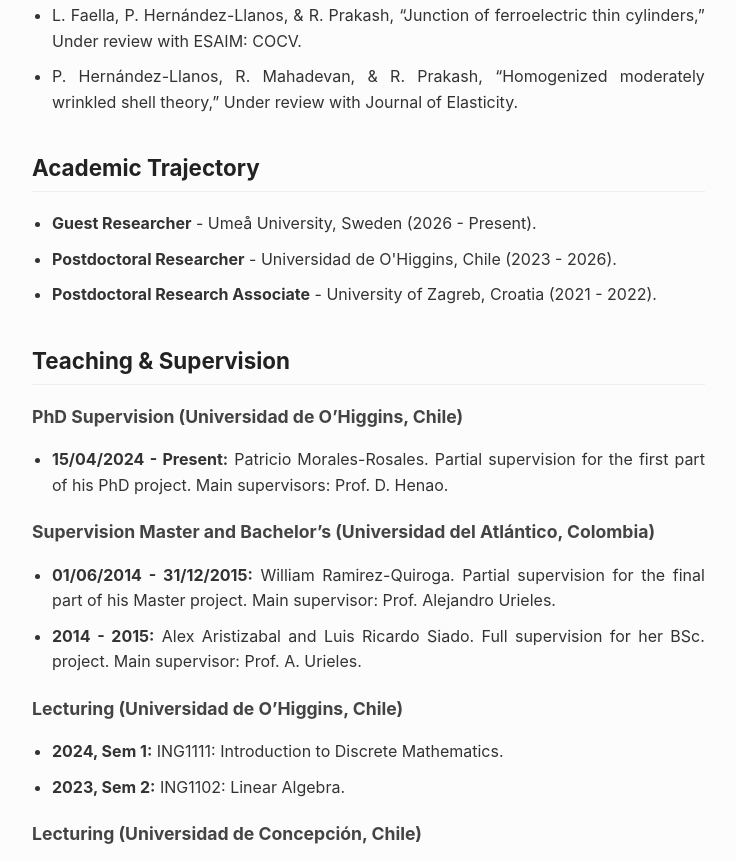
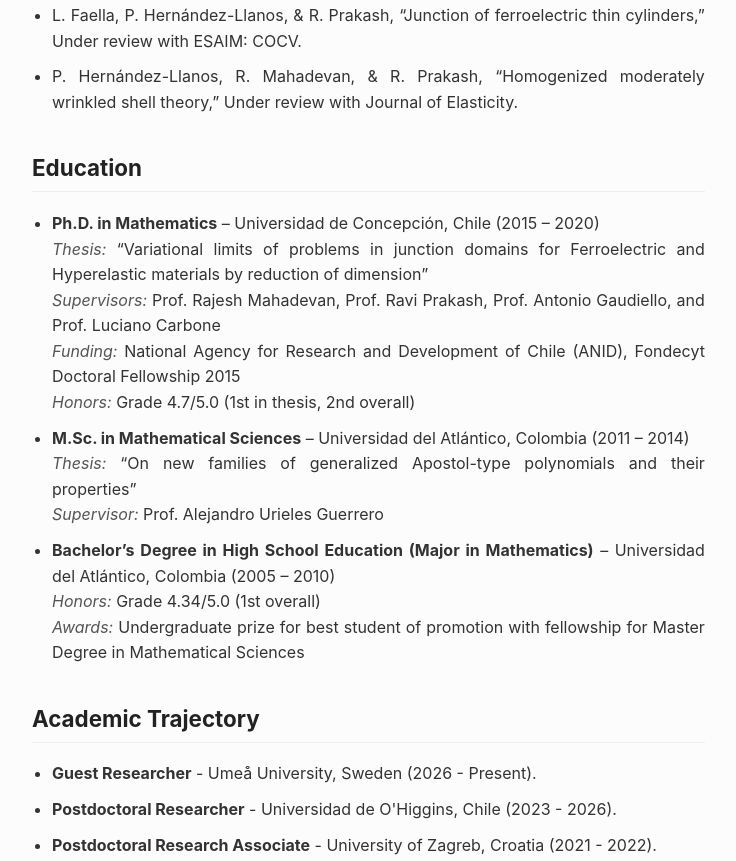
Before and after one commit to pedrohernandez-jpg/pedrohernandez-jpg.github.io, a plain HTML site: page index.html in a window 1280 px wide. Shown: the part 1738-2599 px from the top of the page, without its empty margins (128-864 px from the left). Drawn offline with nearby package versions, Linux system fonts and the light colour scheme; some packages are replaced by stand-ins of ours.

Commit message:
Add education section to index.html
Added an education section with details on academic qualifications and honors.

```diff
--- a/index.html
+++ b/index.html
@@ -127,6 +127,7 @@
             <nav>
                 <a href="#about">About</a>
                 <a href="#publications">Publications</a>
+                <a href="#education">Education</a>
                 <a href="#projects">Trajectory</a>
                 <a href="#teaching">Teaching</a>
             </nav>
@@ -215,6 +216,29 @@
                 </ul>
             </section>
 
+            <section id="education">
+                <h2>Education</h2>
+                <ul>
+                    <li>
+                        <strong>Ph.D. in Mathematics</strong> – Universidad de Concepción, Chile (2015 – 2020)
+                        <br><span style="font-style: italic; color: #555;">Thesis:</span> “Variational limits of problems in junction domains for Ferroelectric and Hyperelastic materials by reduction of dimension”
+                        <br><span style="font-style: italic; color: #555;">Supervisors:</span> Prof. Rajesh Mahadevan, Prof. Ravi Prakash, Prof. Antonio Gaudiello, and Prof. Luciano Carbone
+                        <br><span style="font-style: italic; color: #555;">Funding:</span> National Agency for Research and Development of Chile (ANID), Fondecyt Doctoral Fellowship 2015
+                        <br><span style="font-style: italic; color: #555;">Honors:</span> Grade 4.7/5.0 (1st in thesis, 2nd overall)
+                    </li>
+                    <li>
+                        <strong>M.Sc. in Mathematical Sciences</strong> – Universidad del Atlántico, Colombia (2011 – 2014)
+                        <br><span style="font-style: italic; color: #555;">Thesis:</span> “On new families of generalized Apostol-type polynomials and their properties”
+                        <br><span style="font-style: italic; color: #555;">Supervisor:</span> Prof. Alejandro Urieles Guerrero
+                    </li>
+                    <li>
+                        <strong>Bachelor’s Degree in High School Education (Major in Mathematics)</strong> – Universidad del Atlántico, Colombia (2005 – 2010)
+                        <br><span style="font-style: italic; color: #555;">Honors:</span> Grade 4.34/5.0 (1st overall)
+                        <br><span style="font-style: italic; color: #555;">Awards:</span> Undergraduate prize for best student of promotion with fellowship for Master Degree in Mathematical Sciences
+                    </li>
+                </ul>
+            </section>
+
             <section id="projects">
                 <h2>Academic Trajectory</h2>
                 <ul>
```
